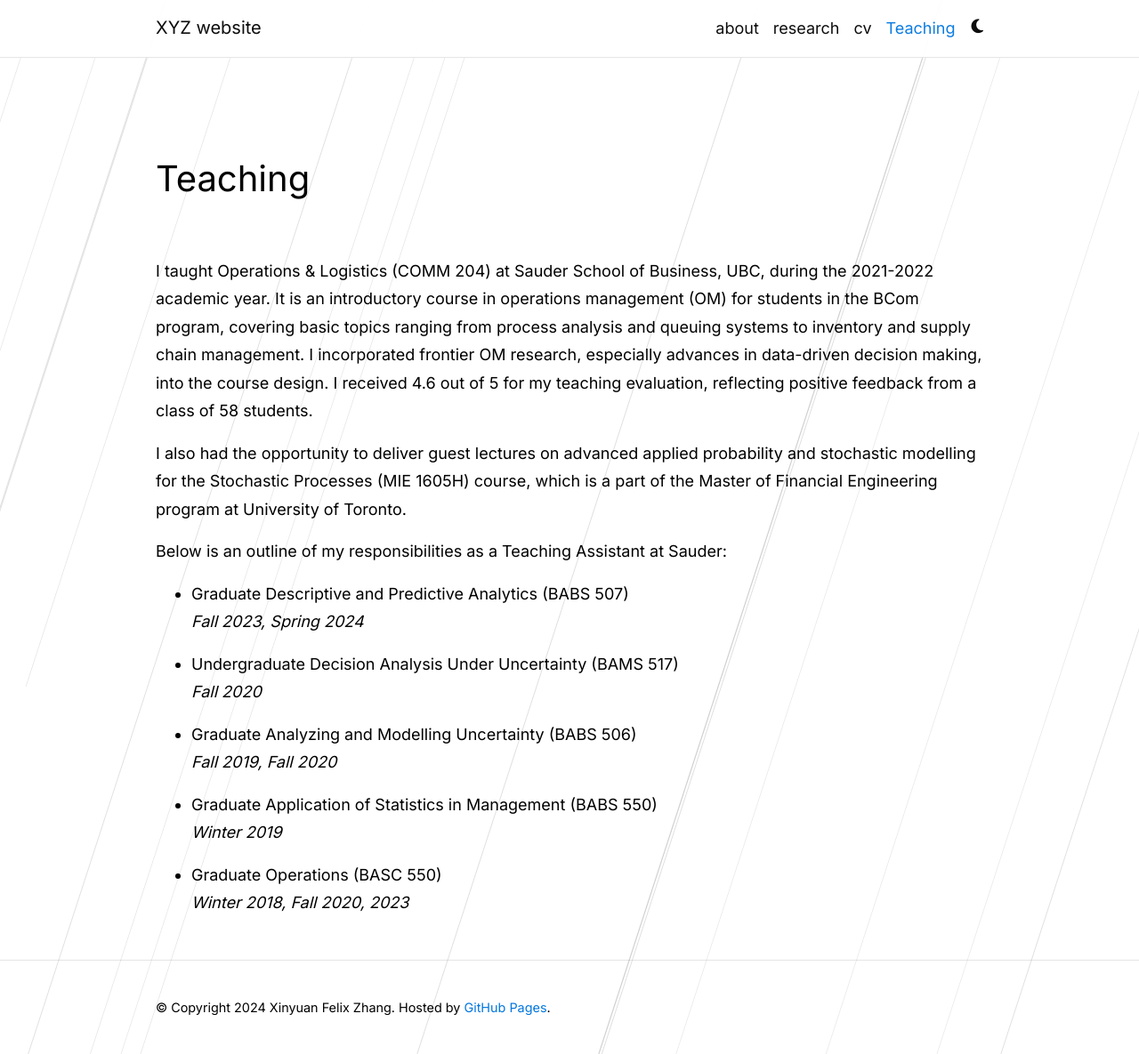
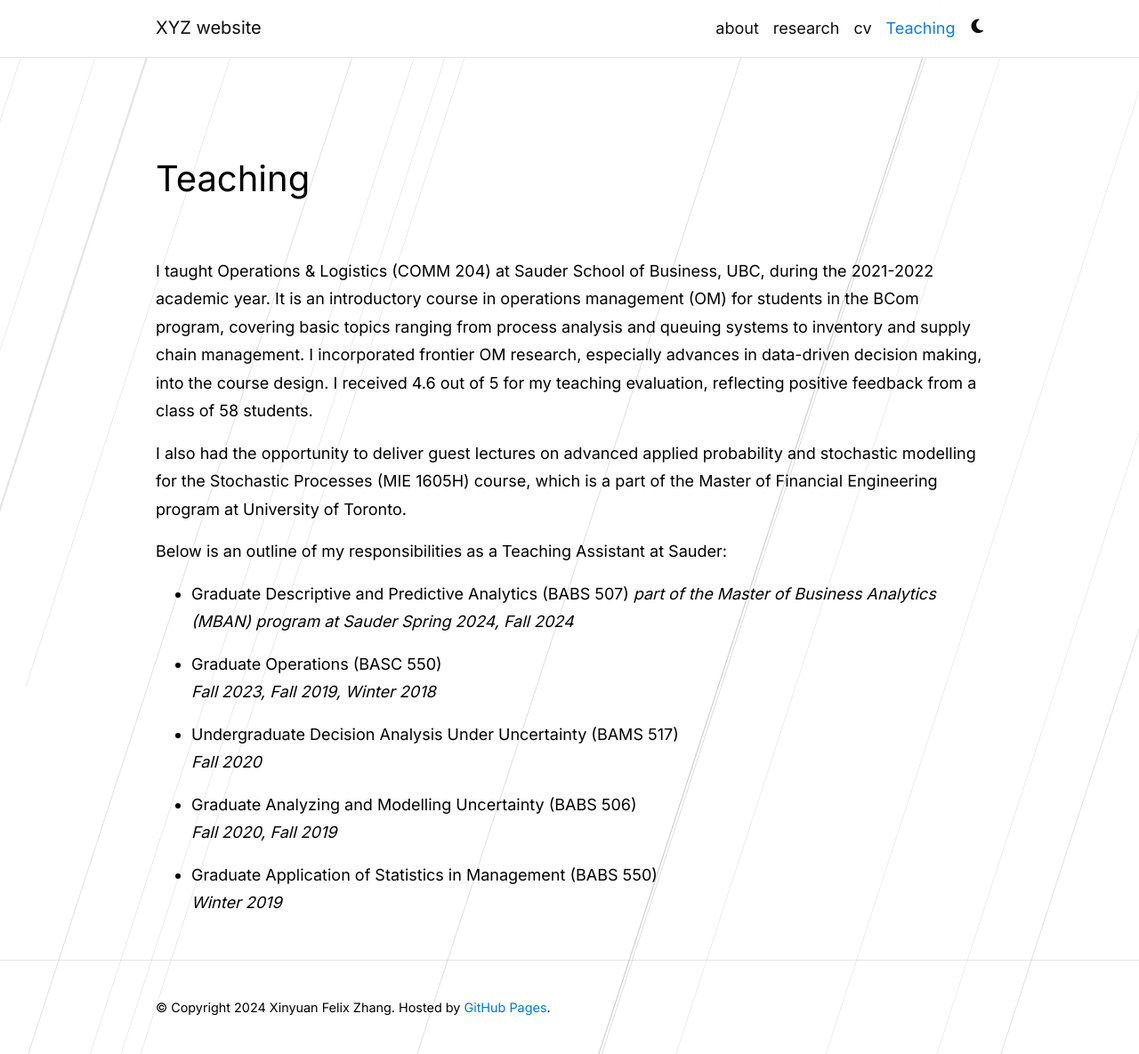
Before and after one commit to xyz2023ca/xyz2023ca.github.io, a Jekyll site: the page built from _pages/teaching.md, in a window 1280 px wide and 1185 px high. Shown: the whole window at 89% size. Built offline with Jekyll 4.4.1, drawn with Linux system fonts in a browser that asks for light colours; comment, search, counter and statistics services are not loaded; a style sheet for code colours, icons or effects is not loaded.

Commit message:
Update teaching.md

```diff
--- a/_pages/teaching.md
+++ b/_pages/teaching.md
@@ -16,16 +16,17 @@ I also had the opportunity to deliver guest lectures on advanced applied probabi
 
 Below is an outline of my responsibilities as a Teaching Assistant at Sauder:
 - **Graduate Descriptive and Predictive Analytics (BABS 507)**
-  _Fall 2023, Spring 2024_
+  _part of the Master of Business Analytics (MBAN) program at Sauder_
+  _Spring 2024, Fall 2024_
+
+- **Graduate Operations (BASC 550)**
+  _Fall 2023, Fall 2019, Winter 2018_
 
 - **Undergraduate Decision Analysis Under Uncertainty (BAMS 517)**
   _Fall 2020_
 
 - **Graduate Analyzing and Modelling Uncertainty (BABS 506)**
-  _Fall 2019, Fall 2020_
+  _Fall 2020, Fall 2019_
 
 - **Graduate Application of Statistics in Management (BABS 550)**
   _Winter 2019_
-
-- **Graduate Operations (BASC 550)**
-  _Winter 2018, Fall 2020, 2023_
```
